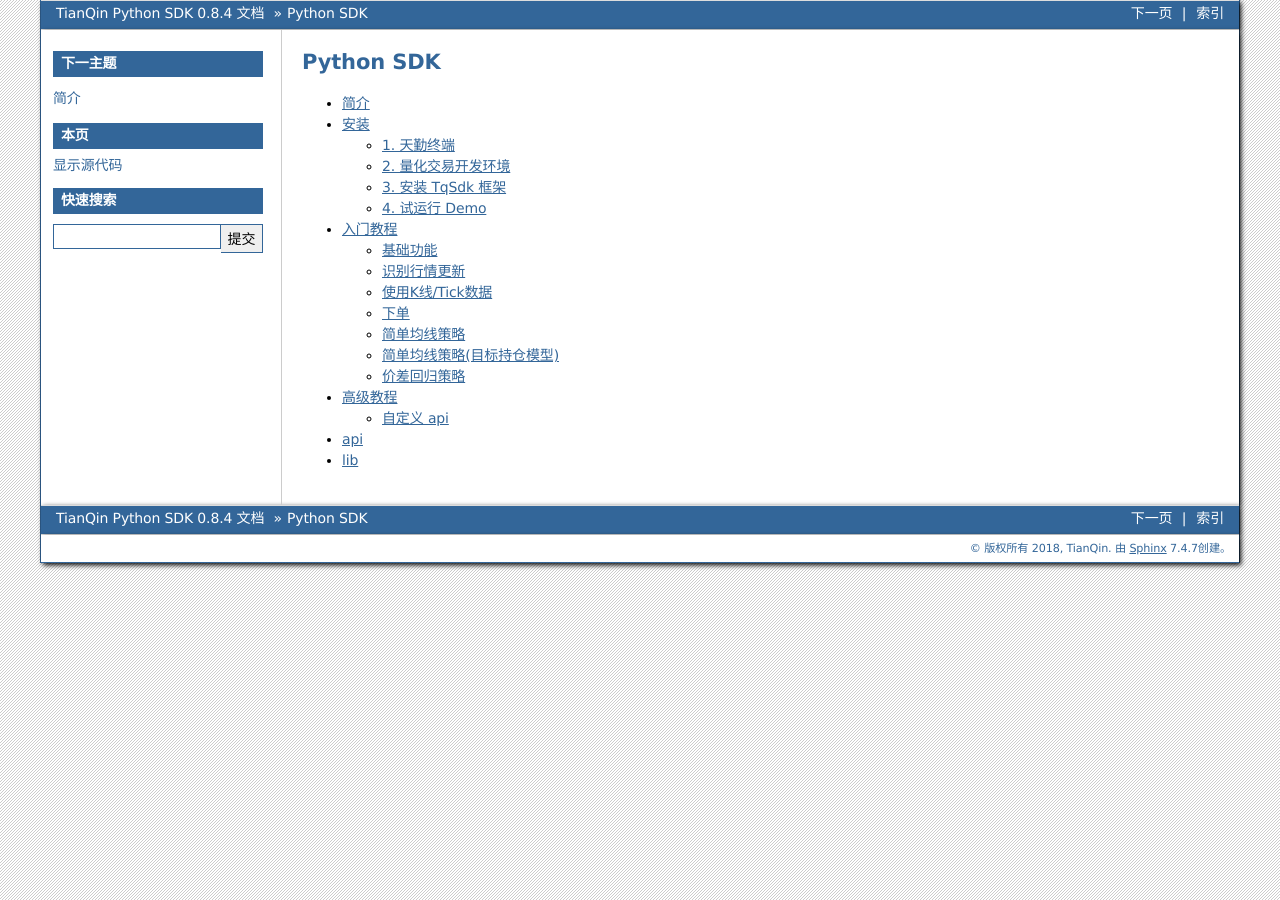
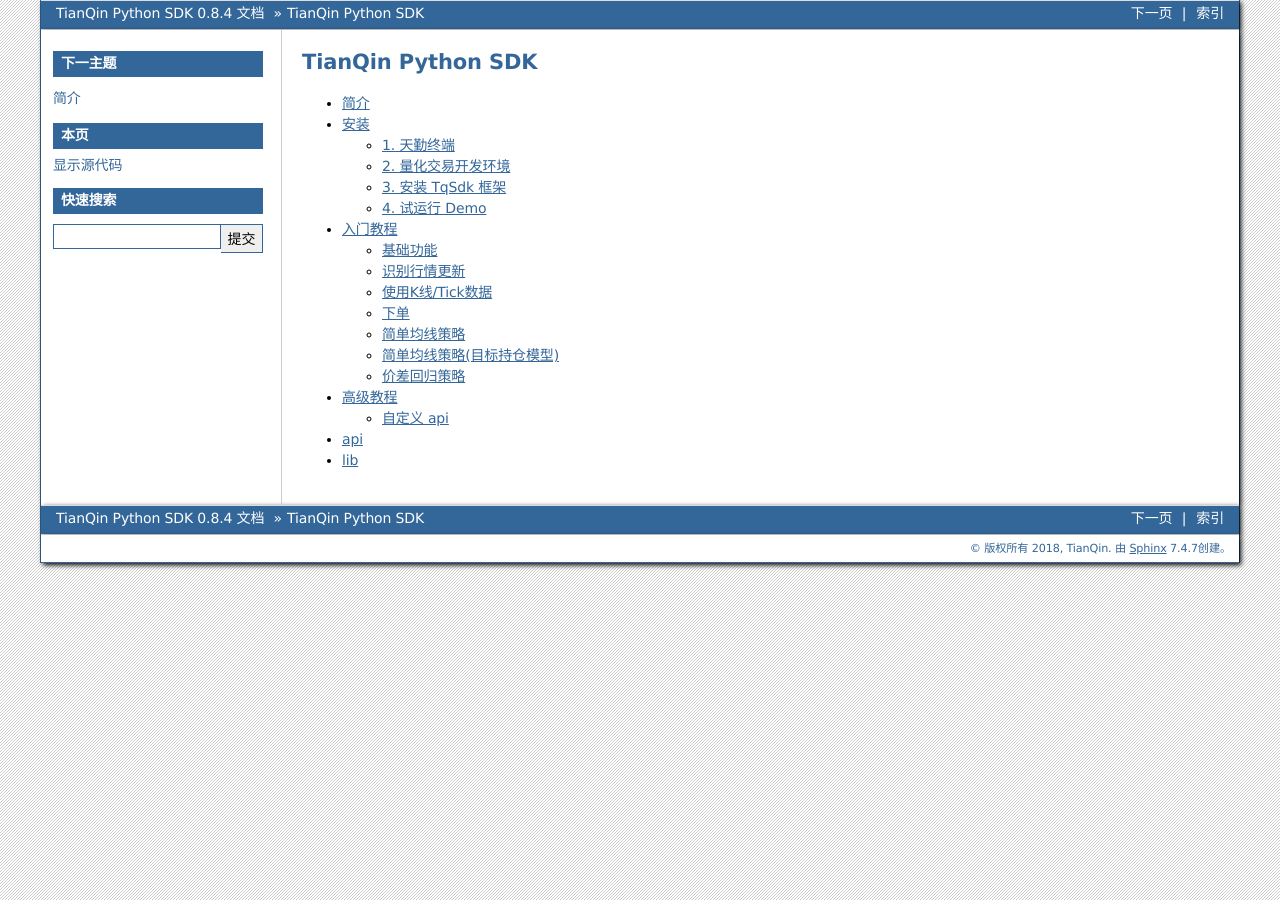
Before and after one commit to shinnytech/tqsdk-python, a Sphinx documentation site: the page built from doc/index.rst, in a window 1280 px wide. Built offline with Sphinx 7.4.7, drawn with Linux system fonts in a browser that asks for light colours.

Commit message:
修正文档中细节错误

```diff
--- a/doc/conf.py
+++ b/doc/conf.py
@@ -76,7 +76,6 @@
 # a list of builtin themes.
 # html_theme = 'classic'
 html_theme = 'bizstyle'
-# html_theme = 'alabaster'
 
 # html_theme_options = {}
 # html_sidebars = {
--- a/doc/index.rst
+++ b/doc/index.rst
@@ -1,6 +1,6 @@
 .. _pysdk:
 
-Python SDK
+TianQin Python SDK
 ========================================
 
 .. toctree::
--- a/doc/install.rst
+++ b/doc/install.rst
@@ -51,13 +51,13 @@
 1. 启动天勤终端, 并登录模拟交易。
 2. 运行 demo 程序。
 
-.. code-block:: cmd
+.. code-block:: bash
 
     $ python -m tqsdk.demo.t10
 
 或者：
 
-.. code-block:: command
+.. code-block:: bash
 
     $ python -m tqsdk.demo.t10 -a 192.168.1.71
 
```
Also changed, not shown: 1 other file.
